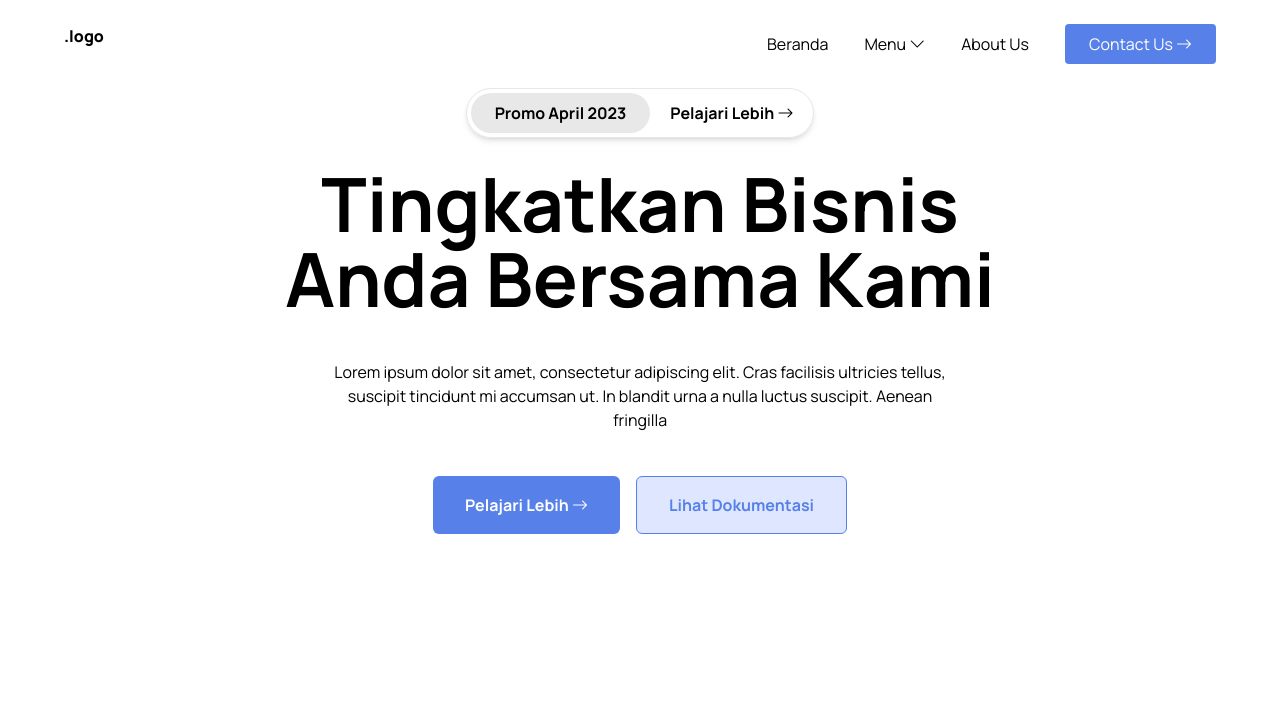
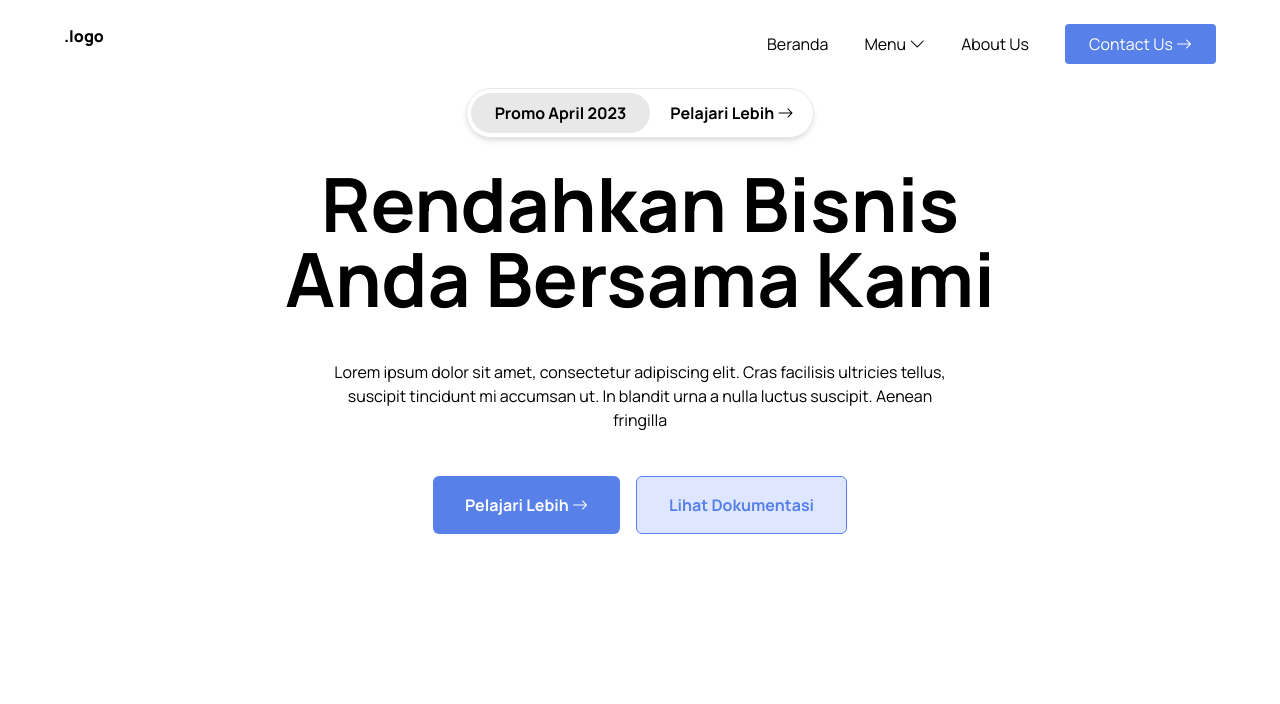
Before and after one commit to jrenghaha/first-try-html, a website: page index.html in a window 1280 px wide. Shown: the top 704 px of the page. Drawn offline with nearby package versions, Linux system fonts and the light colour scheme.

Commit message:
Mengubah jadi rendahkan

```diff
--- a/index.html
+++ b/index.html
@@ -42,7 +42,7 @@
                 <div class="bg-[#1E1E1E]/10 py-2 px-6 rounded-full">Promo April 2023</div>
                 <div> Pelajari Lebih <i class="bi-arrow-right"></i> </div>
             </div>
-            <h1 class="leading-none pt-4 font-bold max-w-screen-md text-center text-[4.68rem]">Tingkatkan Bisnis Anda
+            <h1 class="leading-none pt-4 font-bold max-w-screen-md text-center text-[4.68rem]">Rendahkan Bisnis Anda
                 Bersama Kami</h1>
             <p class="py-8 max-w-screen-sm text-center">Lorem ipsum dolor sit amet, consectetur adipiscing elit. Cras
                 facilisis
```
